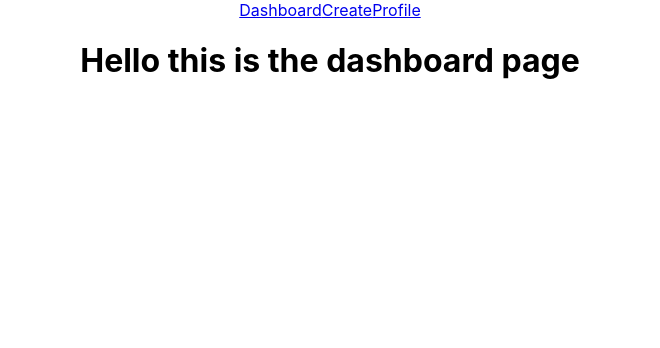
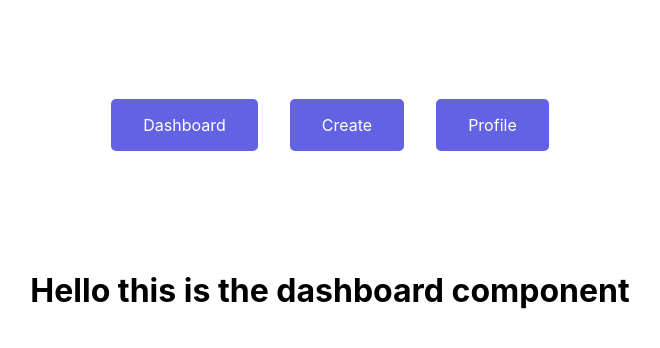
Before and after one commit to julezfitz/GetS-itDone, a React (Create React App) app in the folder client/: page / in a window 1280 px wide. Shown: the top 348 px of the page, without its empty margins (310-970 px from the left). Built offline with nearby package versions, Linux system fonts and the light colour scheme.

Commit message:
Add basic css for demo links

```diff
--- a/client/src/App.css
+++ b/client/src/App.css
@@ -1,5 +1,10 @@
+#root {
+  height: 100%;
+}
+
 .App {
   text-align: center;
+  height: 100%;
 }
 
 .App-logo {
@@ -36,3 +41,19 @@
     transform: rotate(360deg);
   }
 }
+
+.demo-links {
+  height: 250px;
+  display: flex;
+  align-items: center;
+  justify-content: center;
+}
+
+.demo-links a {
+  background-color: rgb(98, 98, 227);
+  margin: 0 1rem;
+  padding: 1rem 2rem;
+  color: white;
+  border-radius: 5px;
+  text-decoration: none;
+}
--- a/client/src/App.js
+++ b/client/src/App.js
@@ -8,18 +8,17 @@ import Profile from "./pages/Profile";
 function App() {
 	return (
 		<div className='App'>
-
-			<div className='temp-links'>
-				<Link to={"/"}>Dashboard</Link>
-				<Link to={"/create"}>Create</Link>
-				<Link to={"/profile"}>Profile</Link>
+			<div className='demo-links'>
+				<Link to={"/"}> Dashboard </Link>
+				<Link to={"/create"}> Create </Link>
+				<Link to={"/profile"}> Profile </Link>
 			</div>
 
 			<main>
 				<Routes>
 					<Route path='/' element={<Dashboard />} />
-					<Route path='/' element={<Create />} />
-					<Route path='/' element={<Profile />} />
+					<Route path='/create' element={<Create />} />
+					<Route path='/profile' element={<Profile />} />
 				</Routes>
 			</main>
 		</div>
--- a/client/src/index.css
+++ b/client/src/index.css
@@ -1,10 +1,16 @@
+html {
+  height: 100%;
+}
+
 body {
+  height: 100%;
   margin: 0;
   font-family: -apple-system, BlinkMacSystemFont, 'Segoe UI', 'Roboto', 'Oxygen',
     'Ubuntu', 'Cantarell', 'Fira Sans', 'Droid Sans', 'Helvetica Neue',
     sans-serif;
   -webkit-font-smoothing: antialiased;
   -moz-osx-font-smoothing: grayscale;
+
 }
 
 code {
--- a/client/src/pages/Create.js
+++ b/client/src/pages/Create.js
@@ -2,7 +2,7 @@ import React from 'react';
 
 function Create() {
   return <div>
-    <h1>Hello this is the create view</h1>
+    <h1>Hello this is the create component</h1>
   </div>;
 }
 
--- a/client/src/pages/Dashboard.js
+++ b/client/src/pages/Dashboard.js
@@ -2,7 +2,7 @@ import React from 'react';
 
 function Dashboard() {
   return <div>
-    <h1>Hello this is the dashboard page</h1>
+    <h1>Hello this is the dashboard component</h1>
   </div>;
 }
 
--- a/client/src/pages/Profile.js
+++ b/client/src/pages/Profile.js
@@ -3,7 +3,7 @@ import React from "react";
 function Profile() {
 	return (
 		<div>
-			<h1>Hello this is the Profile view</h1>
+			<h1>Hello this is the profile component</h1>
 		</div>
 	);
 }
```
